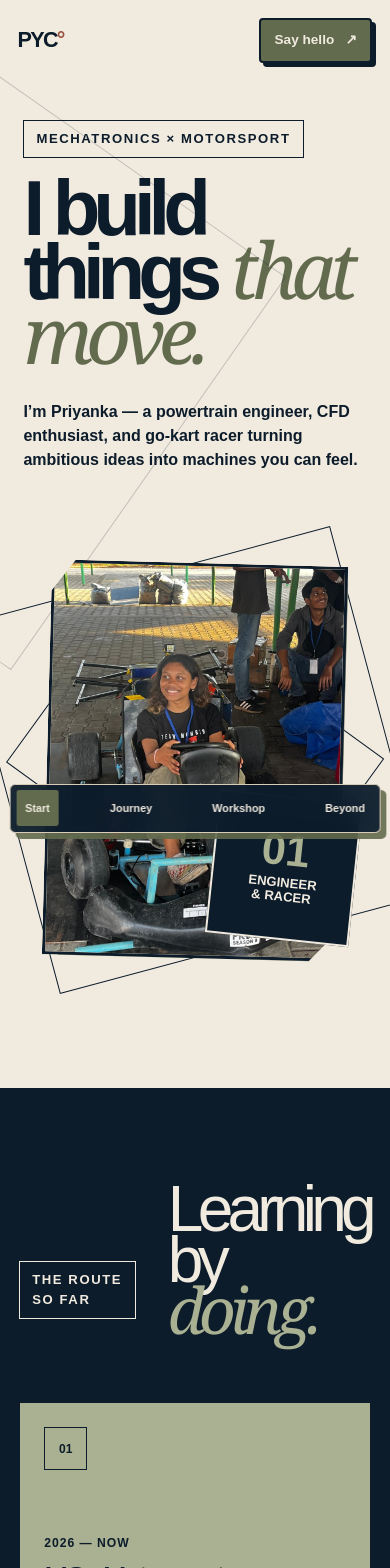
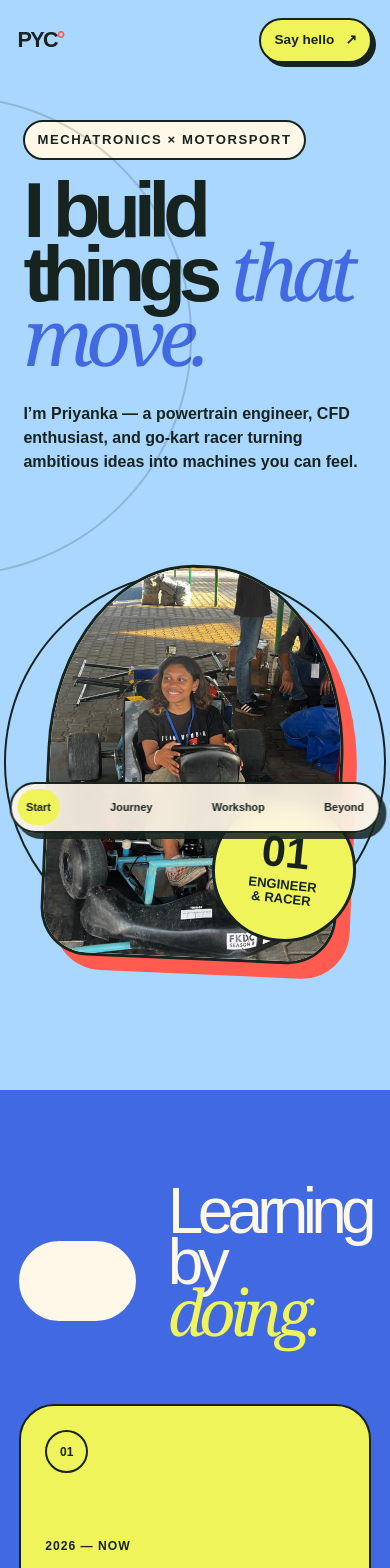
Before and after one commit to Sid1005/pika-website, a Next.js app: page / in a window 390 px wide. Shown: the top 1568 px of the page. Built offline with nearby package versions, Linux system fonts and the light colour scheme.

Commit message:
Update Site source

```diff
--- a/app/globals.css
+++ b/app/globals.css
@@ -2,27 +2,27 @@
 
 :root {
   color-scheme: light;
-  --navy: #0c1c2b;
-  --navy-soft: #183247;
-  --cream: #f1eadf;
-  --sand: #d8cbb8;
-  --olive: #626b4d;
-  --olive-soft: #aab092;
-  --rust: #98533f;
-  --ink: var(--navy);
-  --sky: var(--sand);
-  --yellow: var(--olive);
-  --red: var(--rust);
-  --blue: var(--navy-soft);
-  --pink: #b8a188;
-  background: var(--cream);
+  --navy: #17231f;
+  --navy-soft: #4169e1;
+  --cream: #fff7e8;
+  --sand: #a9d7ff;
+  --olive: #eff45a;
+  --olive-soft: #eff45a;
+  --rust: #ff5b4f;
+  --ink: #17231f;
+  --sky: #a9d7ff;
+  --yellow: #eff45a;
+  --red: #ff5b4f;
+  --blue: #4169e1;
+  --pink: #ff9bc6;
+  background: var(--sky);
   color: var(--ink);
   font-family: Arial, Helvetica, sans-serif;
 }
 
 * { box-sizing: border-box; }
 html { scroll-behavior: smooth; }
-body { min-width: 320px; margin: 0; overflow-x: hidden; background: var(--cream); }
+body { min-width: 320px; margin: 0; overflow-x: hidden; background: var(--sky); }
 a { color: inherit; text-decoration: none; }
 img { display: block; }
 
@@ -44,16 +44,16 @@ img { display: block; }
   display: flex;
   align-items: center;
   gap: .7rem;
-  border: 2px solid var(--navy);
-  border-radius: .25rem;
+  border: 2px solid var(--ink);
+  border-radius: 999px;
   padding: .75rem 1rem;
-  background: var(--olive);
-  color: var(--cream);
+  background: var(--yellow);
+  color: var(--ink);
   font-weight: 800;
-  box-shadow: 4px 4px 0 var(--navy);
+  box-shadow: 4px 4px 0 var(--ink);
   transition: .2s;
 }
-.contact-pill:hover { transform: translate(2px, 2px); box-shadow: 2px 2px 0 var(--navy); }
+.contact-pill:hover { transform: translate(2px, 2px); box-shadow: 2px 2px 0 var(--ink); }
 
 .dock {
   position: fixed;
@@ -63,29 +63,30 @@ img { display: block; }
   display: flex;
   gap: .25rem;
   padding: .35rem;
-  border: 1px solid var(--sand);
-  border-radius: .35rem;
-  background: rgba(12, 28, 43, .94);
-  color: var(--cream);
-  box-shadow: 6px 6px 0 rgba(98, 107, 77, .9);
+  border: 2px solid var(--ink);
+  border-radius: 999px;
+  background: rgba(255, 247, 232, .9);
+  color: var(--ink);
+  box-shadow: 6px 6px 0 rgba(23, 35, 31, .85);
   backdrop-filter: blur(12px);
   transform: translateX(-50%);
 }
-.dock a { border-radius: .15rem; padding: .65rem 1rem; font-size: .78rem; font-weight: 800; }
-.dock a.active { background: var(--olive); }
+.dock a { border-radius: 999px; padding: .65rem 1rem; font-size: .78rem; font-weight: 800; }
+.dock a.active { background: var(--yellow); }
 .section-rail { position: fixed; z-index: 40; top: 50%; right: 1rem; display: grid; gap: .25rem; transform: translateY(-50%); }
 .section-rail a {
   display: grid;
   width: 1.8rem;
   height: 1.8rem;
   place-items: center;
-  border: 1px solid rgba(12, 28, 43, .35);
-  background: rgba(241, 234, 223, .78);
+  border: 1px solid rgba(23, 35, 31, .28);
+  border-radius: 50%;
+  background: rgba(255, 255, 255, .58);
   font-size: .6rem;
   font-weight: 800;
   backdrop-filter: blur(8px);
 }
-.section-rail a.active { border-color: var(--navy); background: var(--olive); color: var(--cream); transform: scale(1.12); }
+.section-rail a.active { border-color: var(--ink); background: var(--yellow); color: var(--ink); transform: scale(1.12); }
 
 .snap-section { min-height: 100svh; }
 .hero {
@@ -97,24 +98,25 @@ img { display: block; }
   gap: clamp(1.5rem, 5vw, 6rem);
   padding: 7rem clamp(1.2rem, 6vw, 7rem) 4.5rem;
   overflow: hidden;
-  background: var(--cream);
+  background: var(--sky);
 }
 .hero::before {
   position: absolute;
   width: 30rem;
   height: 30rem;
-  border: 1px solid rgba(12, 28, 43, .2);
+  border: 2px solid rgba(23, 35, 31, .18);
+  border-radius: 50%;
   content: '';
   left: -18rem;
   top: 6rem;
-  transform: rotate(35deg);
 }
 .eyebrow {
   display: inline-flex;
   margin: 0 0 1.2rem;
-  border: 1px solid currentColor;
+  border: 2px solid var(--ink);
+  border-radius: 999px;
   padding: .52rem .75rem;
-  background: transparent;
+  background: var(--cream);
   font-size: .82rem;
   font-weight: 800;
   letter-spacing: .12em;
@@ -122,7 +124,7 @@ img { display: block; }
 }
 .eyebrow.inverse { border-color: var(--cream); color: var(--cream); }
 h1 { max-width: 10ch; margin: 0; font-size: clamp(4.2rem, 9vw, 9.5rem); font-weight: 900; letter-spacing: -.09em; line-height: .79; }
-h1 span, h2 em { color: var(--olive); font-family: Georgia, 'Times New Roman', serif; font-style: italic; font-weight: 400; }
+h1 span, h2 em { color: var(--blue); font-family: Georgia, 'Times New Roman', serif; font-style: italic; font-weight: 400; }
 .hero-intro { max-width: 37rem; margin: 2rem 0 0; font-size: clamp(1rem, 1.5vw, 1.3rem); font-weight: 600; line-height: 1.5; }
 .hero-visual { position: relative; display: grid; place-items: center; min-height: min(70vh, 46rem); }
 .photo-frame {
@@ -131,14 +133,14 @@ h1 span, h2 em { color: var(--olive); font-family: Georgia, 'Times New Roman', s
   width: min(32vw, 29rem);
   aspect-ratio: .75;
   overflow: hidden;
-  border: 3px solid var(--navy);
-  background: var(--sand);
-  box-shadow: 16px 16px 0 var(--olive);
-  clip-path: polygon(8% 0, 100% 0, 100% 92%, 90% 100%, 0 100%, 0 8%);
-  transform: rotate(1.5deg);
+  border: 3px solid var(--ink);
+  border-radius: 48% 48% 3rem 3rem;
+  background: var(--cream);
+  box-shadow: 14px 14px 0 var(--red);
+  transform: rotate(2.5deg);
 }
 .hero-photo { object-fit: cover; object-position: 50% 54%; }
-.orbit { position: absolute; border: 1px solid var(--navy); }
+.orbit { position: absolute; border: 2px solid var(--ink); border-radius: 50%; }
 .orbit-one { width: 112%; aspect-ratio: 1; transform: rotate(-15deg); }
 .orbit-two { width: 88%; aspect-ratio: 1.35; transform: rotate(36deg); }
 .race-badge {
@@ -151,43 +153,44 @@ h1 span, h2 em { color: var(--olive); font-family: Georgia, 'Times New Roman', s
   aspect-ratio: 1;
   flex-direction: column;
   justify-content: center;
-  border: 2px solid var(--cream);
-  background: var(--navy);
-  color: var(--cream);
+  border: 3px solid var(--ink);
+  border-radius: 50%;
+  background: var(--yellow);
+  color: var(--ink);
   text-align: center;
   transform: rotate(6deg);
 }
-.race-badge strong { color: var(--olive-soft); font-size: 2.7rem; line-height: .85; }
+.race-badge strong { color: var(--ink); font-size: 2.7rem; line-height: .85; }
 .race-badge span { margin-top: .45rem; font-size: .82rem; font-weight: 800; line-height: 1.1; text-transform: uppercase; }
 .scroll-cue { position: absolute; bottom: 1.5rem; left: clamp(1.2rem, 6vw, 7rem); display: flex; align-items: center; gap: .75rem; font-size: .8rem; font-weight: 800; letter-spacing: .08em; text-transform: uppercase; }
-.scroll-cue b { display: grid; width: 2.6rem; aspect-ratio: 1; place-items: center; border: 1px solid var(--navy); background: var(--sand); font-size: 1.2rem; animation: bounce 1.8s ease-in-out infinite; }
+.scroll-cue b { display: grid; width: 2.6rem; aspect-ratio: 1; place-items: center; border: 2px solid var(--ink); border-radius: 50%; background: var(--cream); font-size: 1.2rem; animation: bounce 1.8s ease-in-out infinite; }
 @keyframes bounce { 50% { transform: translateY(5px); } }
 
-.journey { padding: clamp(6rem, 9vw, 9rem) clamp(1.2rem, 6vw, 7rem); background: var(--navy); color: var(--cream); }
+.journey { padding: clamp(6rem, 9vw, 9rem) clamp(1.2rem, 6vw, 7rem); background: var(--blue); color: var(--cream); }
 .section-heading { display: flex; align-items: end; justify-content: space-between; gap: 2rem; }
 .section-heading h2 { margin: 0; font-size: clamp(4rem, 10vw, 9rem); letter-spacing: -.09em; line-height: .79; }
-.section-heading h2 em { color: var(--olive-soft); }
+.section-heading h2 em { color: var(--yellow); }
 .timeline { display: grid; grid-template-columns: repeat(4, 1fr); gap: 1rem; margin-top: 4rem; }
-.milestone { position: relative; min-height: 30rem; padding: 1.5rem; border: 1px solid var(--navy); color: var(--navy); transform-origin: center bottom; transition: transform .25s ease; }
+.milestone { position: relative; min-height: 30rem; padding: 1.5rem; border: 2px solid var(--ink); border-radius: 2.2rem; color: var(--ink); transform-origin: center bottom; transition: transform .25s ease; }
 .milestone:hover { transform: translateY(-.7rem) rotate(-1deg); }
-.milestone.yellow { background: var(--olive-soft); }
-.milestone.blue { background: #b5c1c3; }
-.milestone.red { background: #b87b66; }
+.milestone.yellow { background: var(--yellow); }
+.milestone.blue { background: var(--sky); }
+.milestone.red { background: var(--red); }
 .milestone.cream { background: var(--cream); }
-.milestone-index { display: grid; width: 2.7rem; aspect-ratio: 1; place-items: center; border: 1px solid var(--navy); font-size: .75rem; font-weight: 900; }
+.milestone-index { display: grid; width: 2.7rem; aspect-ratio: 1; place-items: center; border: 2px solid var(--ink); border-radius: 50%; font-size: .75rem; font-weight: 900; }
 .milestone-years { margin: 4rem 0 .7rem; font-size: .76rem; font-weight: 900; letter-spacing: .08em; text-transform: uppercase; }
 .milestone h3 { margin: 0; font-size: clamp(1.8rem, 3vw, 3rem); letter-spacing: -.06em; line-height: .95; }
 .milestone h4 { margin: .7rem 0 1.5rem; font-size: .88rem; text-transform: uppercase; }
 .milestone > p:last-child { margin: 0; font-size: .96rem; line-height: 1.5; }
 
-.team-story { display: grid; grid-template-columns: 1.2fr .8fr; gap: clamp(2rem, 6vw, 7rem); align-items: center; padding: clamp(6rem, 9vw, 9rem) clamp(1.2rem, 6vw, 7rem); background: var(--sand); }
-.image-card { position: relative; overflow: hidden; border: 2px solid var(--navy); box-shadow: 12px 12px 0 var(--olive); clip-path: polygon(0 0, 94% 0, 100% 8%, 100% 100%, 6% 100%, 0 92%); }
+.team-story { display: grid; grid-template-columns: 1.2fr .8fr; gap: clamp(2rem, 6vw, 7rem); align-items: center; padding: clamp(6rem, 9vw, 9rem) clamp(1.2rem, 6vw, 7rem); background: var(--cream); }
+.image-card { position: relative; overflow: hidden; border: 3px solid var(--ink); border-radius: 3.5rem; box-shadow: 12px 12px 0 var(--ink); }
 .image-card img { object-fit: cover; }
-.image-card > span { position: absolute; left: 1rem; bottom: 1rem; border: 1px solid var(--cream); padding: .6rem .8rem; background: var(--navy); color: var(--cream); font-size: .72rem; font-weight: 900; text-transform: uppercase; }
+.image-card > span { position: absolute; left: 1rem; bottom: 1rem; border: 2px solid var(--ink); border-radius: 999px; padding: .55rem .8rem; background: var(--yellow); color: var(--ink); font-size: .72rem; font-weight: 900; text-transform: uppercase; }
 .team-photo { min-height: min(62vw, 42rem); }
 .team-copy h2 { margin: 0; font-size: clamp(3.7rem, 7vw, 7rem); letter-spacing: -.08em; line-height: .85; }
 .team-copy > p { max-width: 36rem; margin: 2rem 0; font-size: clamp(1rem, 1.7vw, 1.25rem); line-height: 1.55; }
-.team-copy blockquote { margin: 3rem 0 0; border-left: .65rem solid var(--olive); padding-left: 1.4rem; font-family: Georgia, serif; font-size: clamp(1.5rem, 3vw, 2.6rem); font-style: italic; }
+.team-copy blockquote { margin: 3rem 0 0; border-left: .65rem solid var(--red); padding-left: 1.4rem; font-family: Georgia, serif; font-size: clamp(1.5rem, 3vw, 2.6rem); font-style: italic; }
 
 .workshop {
   position: relative;
@@ -197,40 +200,40 @@ h1 span, h2 em { color: var(--olive); font-family: Georgia, 'Times New Roman', s
   align-items: center;
   padding: clamp(6rem, 9vw, 9rem) clamp(1.2rem, 6vw, 7rem);
   overflow: hidden;
-  background: var(--navy);
+  background: var(--ink);
   color: var(--cream);
 }
-.workshop::before { position: absolute; right: -4rem; top: -4rem; width: 18rem; height: 18rem; border: 2rem solid var(--olive); content: ''; transform: rotate(25deg); }
+.workshop::before { position: absolute; right: -6rem; top: -7rem; width: 26rem; height: 26rem; border: 3rem solid var(--yellow); border-radius: 50%; content: ''; transform: rotate(25deg); }
 .workshop-copy { position: relative; z-index: 3; }
 .workshop-copy h2 { margin: 0; font-size: clamp(4.4rem, 8vw, 8rem); letter-spacing: -.09em; line-height: .82; }
-.workshop-copy h2 em { color: var(--olive-soft); }
+.workshop-copy h2 em { color: var(--yellow); }
 .workshop-copy > p:not(.eyebrow) { max-width: 30rem; margin: 2rem 0; font-size: clamp(1rem, 1.6vw, 1.2rem); line-height: 1.55; }
-.workshop-index { display: inline-block; border-top: 1px solid var(--olive-soft); padding-top: .8rem; color: var(--olive-soft); font-size: .75rem; font-weight: 900; letter-spacing: .16em; }
-.fabrication-photo { position: relative; z-index: 2; min-height: min(78vh, 52rem); overflow: hidden; border: 1px solid var(--cream); clip-path: polygon(0 0, 100% 0, 100% 88%, 90% 100%, 0 100%); transform: rotate(1.5deg); }
-.fabrication-photo img { object-fit: cover; object-position: 50% 48%; filter: saturate(.78) contrast(1.08); }
-.fabrication-photo > span { position: absolute; right: 0; bottom: 0; padding: .75rem 1rem; background: var(--olive); color: var(--cream); font-size: .75rem; font-weight: 900; letter-spacing: .08em; text-transform: uppercase; }
-.fkdc-poster { position: absolute; z-index: 4; right: clamp(1rem, 3vw, 3rem); bottom: clamp(2rem, 5vw, 5rem); width: min(20vw, 15rem); aspect-ratio: 1; overflow: hidden; border: 6px solid var(--cream); box-shadow: 12px 12px 0 var(--rust); transform: rotate(-6deg); }
+.workshop-index { display: inline-block; border-top: 2px solid var(--yellow); padding-top: .8rem; color: var(--yellow); font-size: .75rem; font-weight: 900; letter-spacing: .16em; }
+.fabrication-photo { position: relative; z-index: 2; min-height: min(78vh, 52rem); overflow: hidden; border: 3px solid var(--cream); border-radius: 4rem; box-shadow: 14px 14px 0 var(--blue); transform: rotate(1.5deg); }
+.fabrication-photo img { object-fit: cover; object-position: 50% 48%; }
+.fabrication-photo > span { position: absolute; right: 1rem; bottom: 1rem; padding: .75rem 1rem; border: 2px solid var(--ink); border-radius: 999px; background: var(--yellow); color: var(--ink); font-size: .75rem; font-weight: 900; letter-spacing: .08em; text-transform: uppercase; }
+.fkdc-poster { position: absolute; z-index: 4; right: clamp(1rem, 3vw, 3rem); bottom: clamp(2rem, 5vw, 5rem); width: min(20vw, 15rem); aspect-ratio: 1; overflow: hidden; border: 6px solid var(--cream); border-radius: 50%; box-shadow: 12px 12px 0 var(--red); transform: rotate(-6deg); }
 .fkdc-poster img { object-fit: cover; }
 
-.beyond { position: relative; display: grid; grid-template-columns: .9fr 1.1fr; gap: 4rem; align-items: center; padding: clamp(6rem, 9vw, 9rem) clamp(1.2rem, 6vw, 7rem); overflow: hidden; background: var(--olive); color: var(--cream); }
-.beyond::before { position: absolute; right: -8rem; bottom: -15rem; width: 38rem; aspect-ratio: 1; border: 6rem solid rgba(216, 203, 184, .28); content: ''; transform: rotate(20deg); }
+.beyond { position: relative; display: grid; grid-template-columns: .9fr 1.1fr; gap: 4rem; align-items: center; padding: clamp(6rem, 9vw, 9rem) clamp(1.2rem, 6vw, 7rem); overflow: hidden; background: var(--yellow); color: var(--ink); }
+.beyond::before { position: absolute; right: -8rem; bottom: -15rem; width: 38rem; aspect-ratio: 1; border: 6rem solid var(--pink); border-radius: 50%; content: ''; opacity: .65; }
 .beyond-copy { position: relative; z-index: 2; }
 .beyond-copy h2 { margin: 0; font-size: clamp(3.6rem, 7.5vw, 7.5rem); letter-spacing: -.08em; line-height: .86; }
-.beyond-copy h2 em { color: var(--sand); }
+.beyond-copy h2 em { color: var(--red); }
 .beyond-copy > p:last-child { max-width: 37rem; margin: 2rem 0 0; font-size: clamp(1rem, 1.5vw, 1.2rem); line-height: 1.55; }
 .track-photo { min-height: min(72vh, 49rem); transform: rotate(1.5deg); }
-.track-photo img { object-position: 50% 68%; }
-.beyond-note { position: absolute; z-index: 3; right: clamp(1rem, 3vw, 3rem); bottom: 2.5rem; padding: 1.2rem; border: 1px solid var(--cream); background: var(--navy); color: var(--cream); font-size: 1.05rem; font-weight: 900; line-height: 1.1; transform: rotate(-3deg); }
+.track-photo img { object-position: 50% 72%; }
+.beyond-note { position: absolute; z-index: 3; right: clamp(1rem, 3vw, 3rem); bottom: 2.5rem; padding: 1.2rem; border: 2px solid var(--ink); border-radius: 1.4rem; background: var(--sky); color: var(--ink); font-size: 1.05rem; font-weight: 900; line-height: 1.1; transform: rotate(-5deg); }
 
-.contact { display: flex; flex-direction: column; align-items: center; justify-content: center; padding: 7rem 1.2rem 2rem; background: var(--navy); color: var(--cream); text-align: center; }
+.contact { display: flex; flex-direction: column; align-items: center; justify-content: center; padding: 7rem 1.2rem 2rem; background: var(--red); color: var(--ink); text-align: center; }
 .contact h2 { margin: 0; font-size: clamp(4rem, 11vw, 11rem); letter-spacing: -.1em; line-height: .75; }
-.contact h2 em { color: var(--olive-soft); }
+.contact h2 em { color: var(--yellow); }
 .contact-copy { max-width: 42rem; margin: 2.5rem auto 0; font-size: clamp(1rem, 1.7vw, 1.25rem); font-weight: 600; line-height: 1.5; }
 .contact-actions { display: flex; flex-wrap: wrap; justify-content: center; gap: 1rem; margin-top: 2.3rem; }
-.contact-actions a { display: flex; align-items: center; justify-content: space-between; gap: 2rem; min-width: 13rem; border: 1px solid var(--cream); padding: .9rem 1.1rem; background: var(--cream); color: var(--navy); font-weight: 900; box-shadow: 5px 5px 0 var(--olive); transition: .2s; }
-.contact-actions a:first-child { background: var(--olive); color: var(--cream); }
-.contact-actions a:hover { transform: translate(3px, 3px); box-shadow: 2px 2px 0 var(--olive); }
-.signature { width: min(18rem, 60vw); height: auto; margin: 2.5rem 0 -1rem; mix-blend-mode: screen; filter: sepia(.3); }
+.contact-actions a { display: flex; align-items: center; justify-content: space-between; gap: 2rem; min-width: 13rem; border: 2px solid var(--ink); border-radius: 999px; padding: .9rem 1.1rem; background: var(--cream); color: var(--ink); font-weight: 900; box-shadow: 5px 5px 0 var(--ink); transition: .2s; }
+.contact-actions a:first-child { background: var(--yellow); color: var(--ink); }
+.contact-actions a:hover { transform: translate(3px, 3px); box-shadow: 2px 2px 0 var(--ink); }
+.signature { width: min(18rem, 60vw); height: auto; margin: 2.5rem 0 -1rem; mix-blend-mode: multiply; }
 .contact footer { display: flex; width: 100%; justify-content: space-between; margin-top: auto; padding-top: 3rem; font-size: .78rem; font-weight: 800; text-transform: uppercase; }
 
 @media (max-width: 900px) {
--- a/app/page.tsx
+++ b/app/page.tsx
@@ -111,8 +111,8 @@ export default function Home() {
           <p>At the Formula Karting Design Challenge, I became the competition’s first and only female go-kart driver. Racing taught me to stay calm, notice the small signals, and make decisions at speed — habits I carry into every engineering problem.</p>
         </div>
         <div className="track-photo image-card">
-          <Image src="/images/priyanka-kart.jpg" alt="Priyanka smiling from the driver’s seat of her team’s go-kart" fill sizes="(max-width: 900px) 92vw, 48vw" />
-          <span>Driver’s seat / Formula Karting Design Challenge</span>
+          <Image src="/images/track-day.jpg" alt="Priyanka and her team preparing their kart on the track" fill sizes="(max-width: 900px) 92vw, 48vw" />
+          <span>Race day / Formula Karting Design Challenge</span>
         </div>
         <div className="beyond-note">Curious mind.<br />Steady hands.<br />Fast laps.</div>
       </section>
```
Also changed, not shown: public/favicon.svg.
